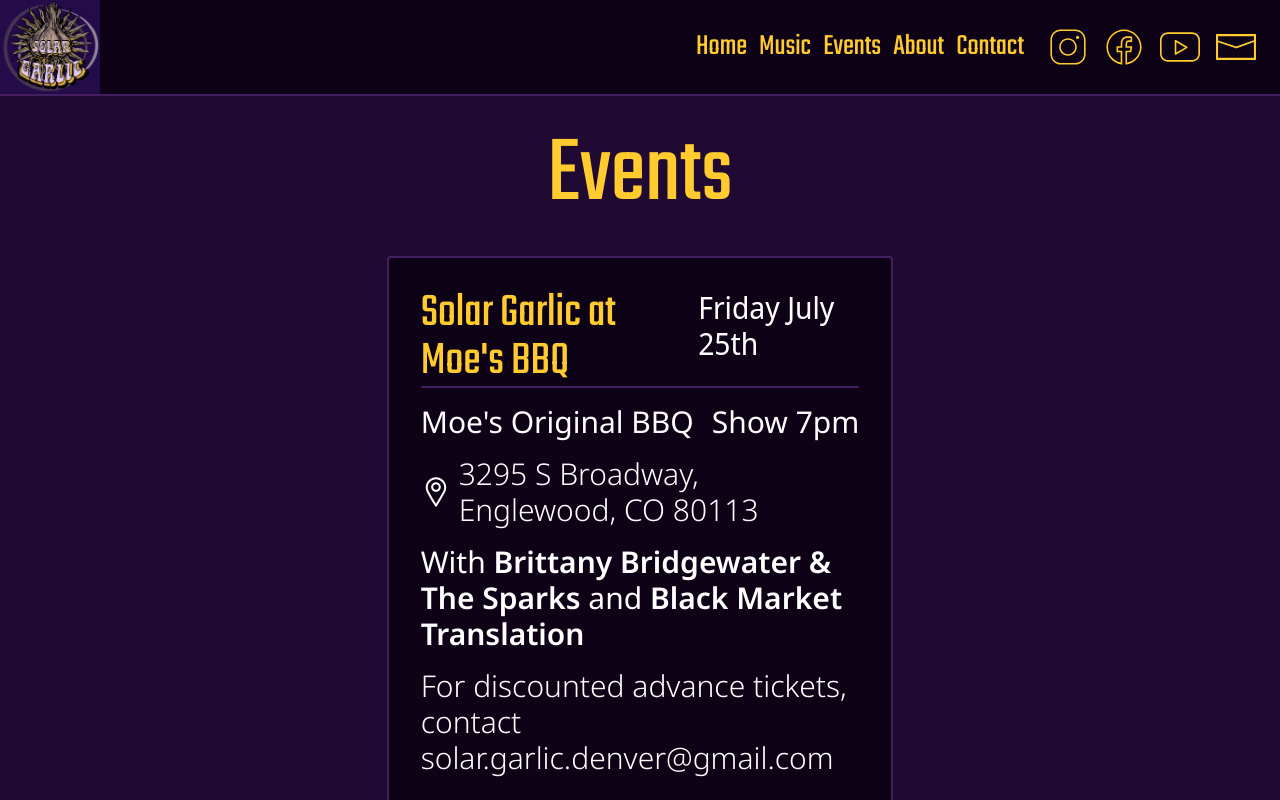
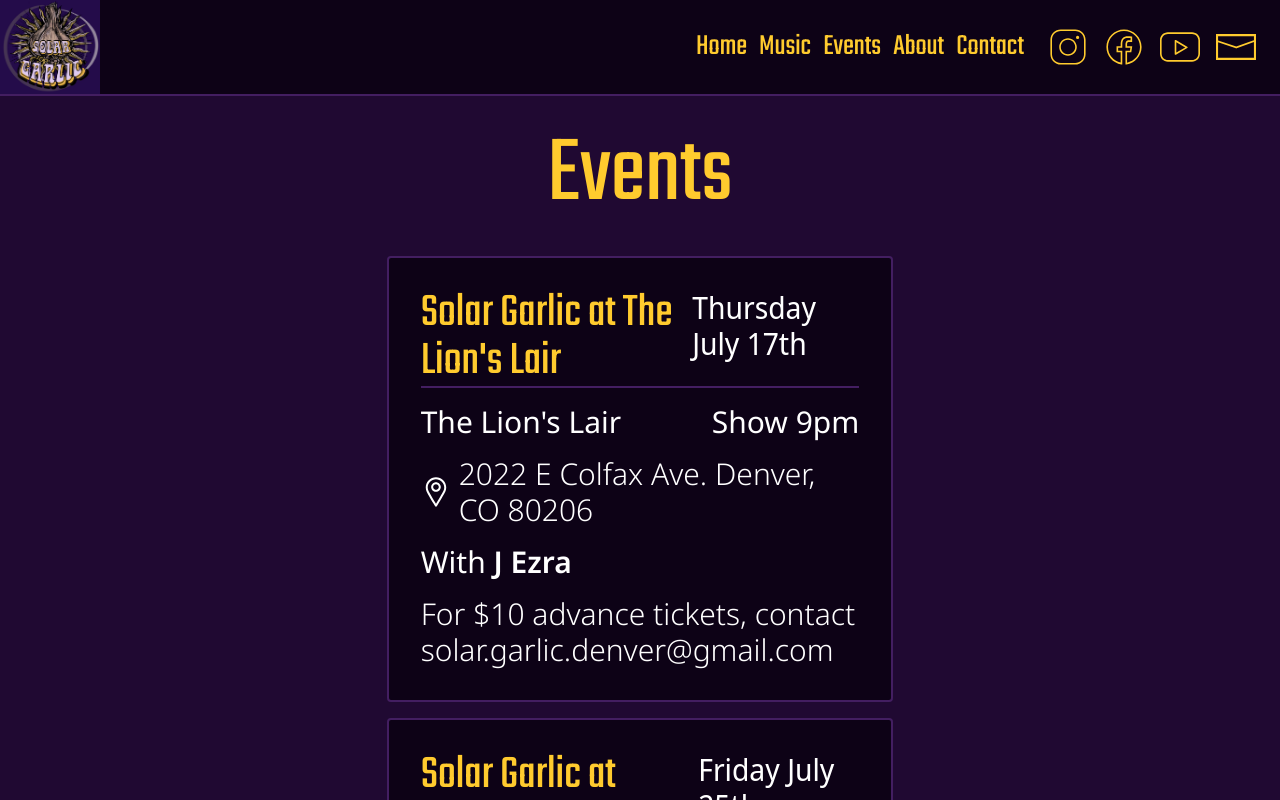
Before and after one commit to galbwe/solar-garlic-website, a Next.js app: page /events in a window 1280 px wide. Shown: the top 800 px of the page. Built offline with nearby package versions, Linux system fonts and the light colour scheme.

Commit message:
Update events from July 2025

```diff
--- a/src/app/about/page.tsx
+++ b/src/app/about/page.tsx
@@ -30,7 +30,8 @@ export default function About() {
             and vocals
           </li>
           <li>
-            <span className="font-bold">Haley Brueckman</span> on drums{" "}
+            <span className="font-bold">Haley Brueckman</span> on drums and
+            vocals
           </li>
           <li>
             <span className="font-bold">Wes Galbraith</span> on bass and vocals
--- a/src/constants.ts
+++ b/src/constants.ts
@@ -23,6 +23,18 @@ export const NAV_ITEMS = [
 
 // TODO: move events to an api call
 export const EVENTS = [
+  {
+    id: uuid4(),
+    title: "Solar Garlic at The Lion's Lair",
+    venue: "The Lion's Lair",
+    venueUrl: "https://www.lionslairco.com/",
+    address: "2022 E Colfax Ave. Denver, CO 80206",
+    addressUrl: "https://maps.app.goo.gl/UnezxCxpX3xhXWvAA",
+    bands: ["J Ezra"],
+    show: "2025-07-18T03:00:00",
+    timezone: "America/Denver",
+    extraText: `For $10 advance tickets, contact ${CONTACT_EMAIL}`,
+  },
   {
     id: uuid4(),
     title: "Solar Garlic at Moe's BBQ",
```
